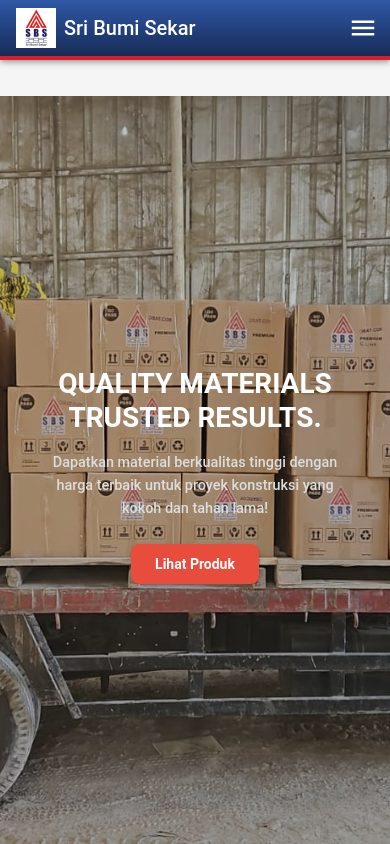
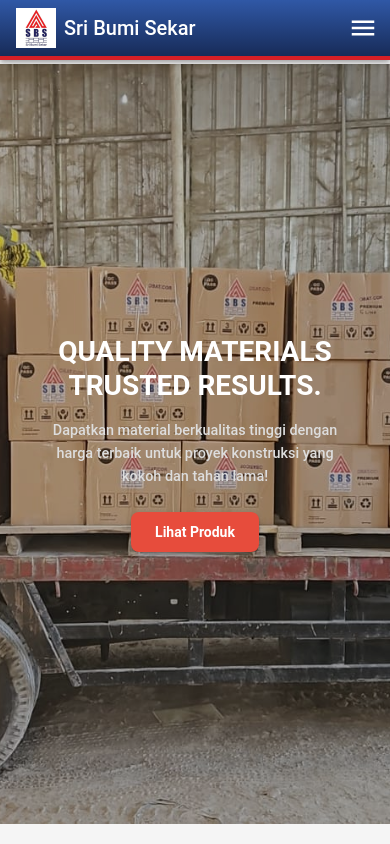
Before and after one commit to Onggi10/Sri-Bumi-Sekar, a Next.js app: page / in a window 390 px wide. Built offline with nearby package versions, Linux system fonts and the light colour scheme.

Commit message:
fixing mobile 1

```diff
--- a/src/app/page.tsx
+++ b/src/app/page.tsx
@@ -9,7 +9,7 @@
 
 export default function Home() {
   return (
-    <Box component="main" sx={{ py: 4, mx: "auto" }}>
+    <Box>
       <HeroSection />
       <AboutSection />
       <FeaturedProducts />
```
